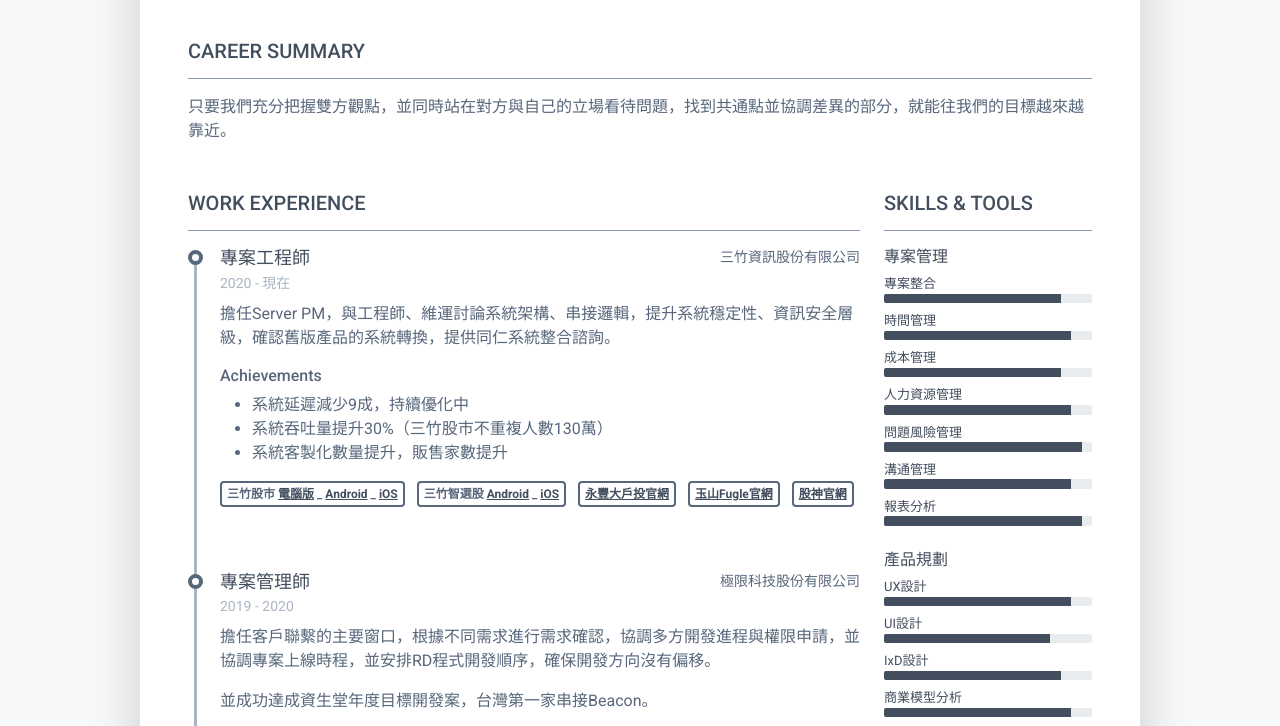
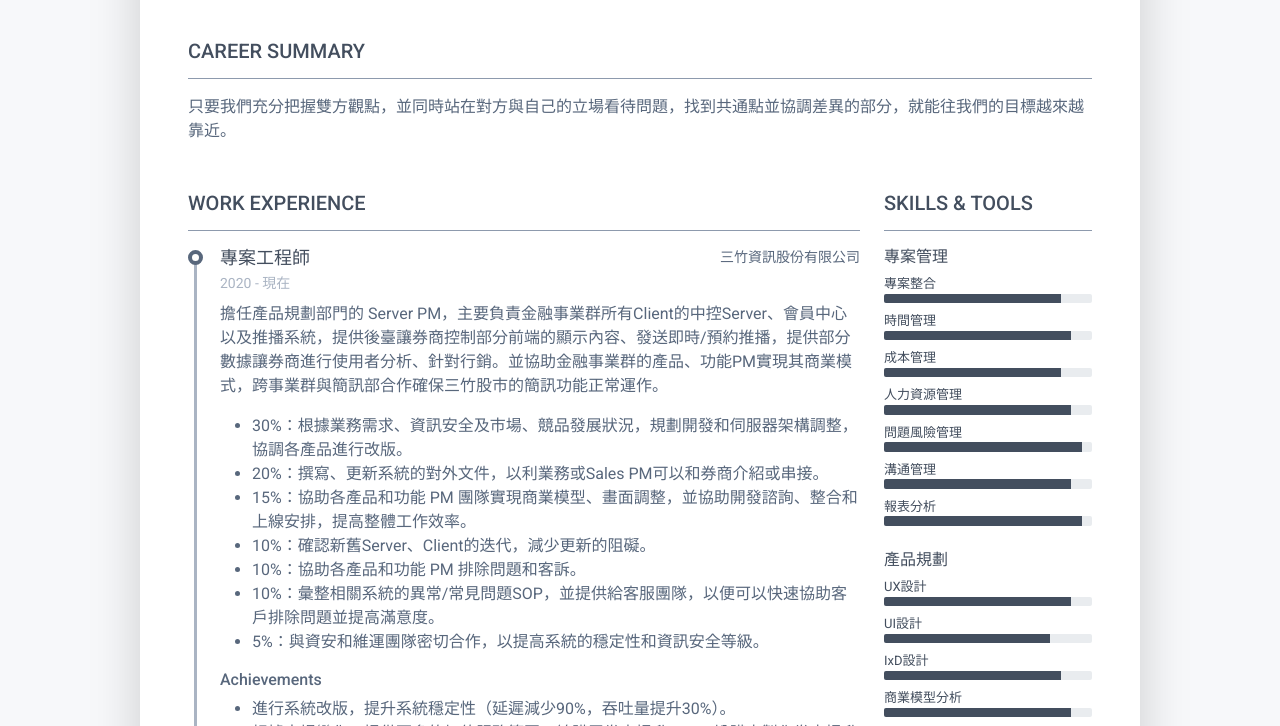
Before and after one commit to utahimefun/resume, a plain HTML site: page index.html in a window 1280 px wide. Shown: the part 209-935 px from the top of the page. Drawn offline with Linux system fonts and the light colour scheme.

Commit message:
update mitake

```diff
--- a/index.html
+++ b/index.html
@@ -75,12 +75,21 @@
 										    <div class="resume-position-time">2020 - 現在</div>
 									    </div><!--//resume-timeline-item-header-->
 									    <div class="resume-timeline-item-desc">
-										    <p>擔任Server PM，與工程師、維運討論系統架構、串接邏輯，提升系統穩定性、資訊安全層級，確認舊版產品的系統轉換，提供同仁系統整合諮詢。</p>
+										    <p>擔任產品規劃部門的 Server PM，主要負責金融事業群所有Client的中控Server、會員中心以及推播系統，提供後臺讓券商控制部分前端的顯示內容、發送即時/預約推播，提供部分數據讓券商進行使用者分析、針對行銷。並協助金融事業群的產品、功能PM實現其商業模式，跨事業群與簡訊部合作確保三竹股市的簡訊功能正常運作。</p>
+										    <ul>
+											    <li>30%：根據業務需求、資訊安全及市場、競品發展狀況，規劃開發和伺服器架構調整，協調各產品進行改版。</li>
+											    <li>20%：撰寫、更新系統的對外文件，以利業務或Sales PM可以和券商介紹或串接。</li>
+											    <li>15%：協助各產品和功能 PM 團隊實現商業模型、畫面調整，並協助開發諮詢、整合和上線安排，提高整體工作效率。</li>
+											    <li>10%：確認新舊Server、Client的迭代，減少更新的阻礙。</li>
+											    <li>10%：協助各產品和功能 PM 排除問題和客訴。</li>
+											    <li>10%：彙整相關系統的異常/常見問題SOP，並提供給客服團隊，以便可以快速協助客戶排除問題並提高滿意度。</li>
+											    <li>5%：與資安和維運團隊密切合作，以提高系統的穩定性和資訊安全等級。</li>
+										    </ul>
 										    <h4 class="resume-timeline-item-desc-heading font-weight-bold">Achievements</h4>
 										    <ul>
-											    <li>系統延遲減少9成，持續優化中</li>
-											    <li>系統吞吐量提升30%（三竹股市不重複人數130萬）</li>
-											    <li>系統客製化數量提升，販售家數提升</li>
+											    <li>進行系統改版，提升系統穩定性（延遲減少90%，吞吐量提升30%）。</li>
+											    <li>根據市場變化，提供更多的加值服務範圍，總購買券商提升16%，增購客製化券商提升28%。</li>
+											    <li>協助其他PM，提升開發上線速度，降低維運所需的人力成本。</li>
 										    </ul>
 										    <ul class="list-inline">
 											    <li class="list-inline-item"><span class="badge bg-secondary badge-pill">三竹股市
@@ -350,6 +359,7 @@
 						        <div class="resume-skill-item">
 						            <h4 class="resume-skills-cat font-weight-bold">Others</h4>
 						            <ul class="list-inline">
+							            <li class="list-inline-item"><span class="badge badge-light">PMP(3368337)</span></li>
 							            <li class="list-inline-item"><span class="badge badge-light">Google Analytics</span></li>
 							            <li class="list-inline-item"><span class="badge badge-light">SEO</span></li>
 							            <li class="list-inline-item"><span class="badge badge-light">Prototype</span></li>
```
